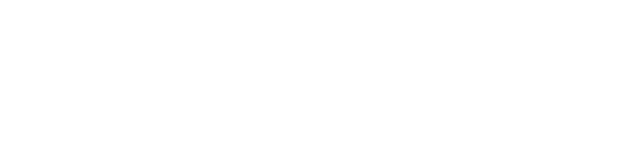
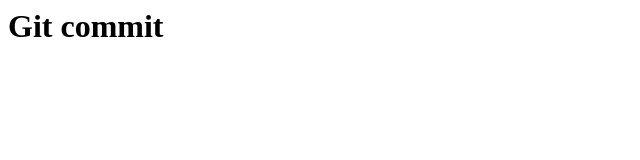
Before and after one commit to Patnana-Harsha/web-app, a plain HTML site: page Web-app/index.html in a window 1280 px wide. Shown: the whole page, without its empty margins (0-640 px from the left). Drawn offline with Linux system fonts and the light colour scheme.

Commit message:
added h1 tag

```diff
--- a/Web-app/index.html
+++ b/Web-app/index.html
@@ -5,6 +5,6 @@
     <title>Document</title>
 </head>
 <body>
-
+    <h1>Git commit</h1>
 </body>
 </html>
```
